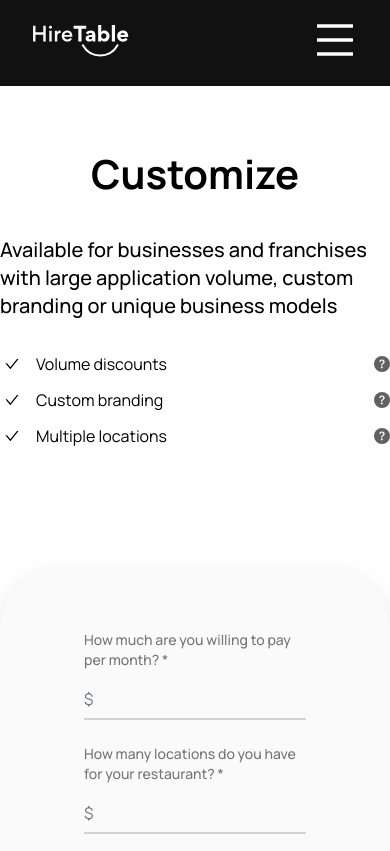
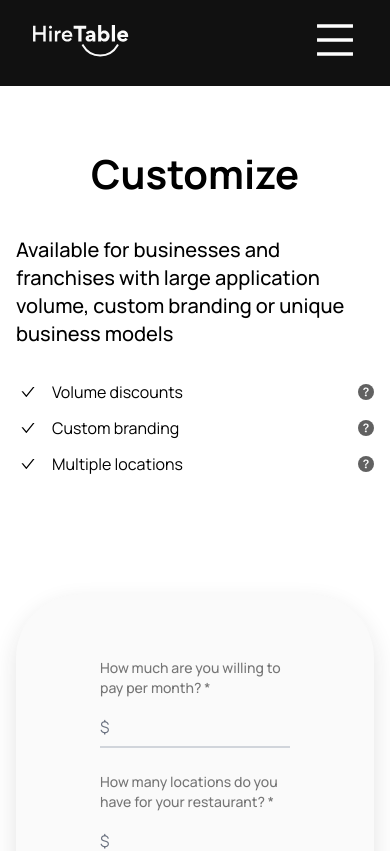
Before and after one commit to phuoctrung96/hiretable-landing-web, a Next.js app: page /customize/customize in a window 390 px wide. Shown: the top 851 px of the page. Built offline with nearby package versions, Linux system fonts and the light colour scheme.

Commit message:
fix pricing, deal page

```diff
--- a/src/pages/customize/customize.page.tsx
+++ b/src/pages/customize/customize.page.tsx
@@ -10,7 +10,7 @@ const Customize: NextPage = () => {
   return (
     <div className="flex flex-col h-screen">
       <Header />
-      <main className="flex flex-auto mt-20 sm:flex-row flex-col items-start justify-between max-w-[1200px] mx-auto py-16 gap-[74px]">
+      <main className="flex flex-auto mt-20 sm:flex-row flex-col items-start justify-between max-w-[1200px] mx-4 sm:mx-auto py-16 gap-[74px]">
         <div className="flex flex-col justify-start flex-1 mb-8 ">
           <p className=" font-bold sm:text-[106px] text-[40px] flex-grow-0 text-center sm:text-left leading-[150%] whitespace-nowrap">
             Customize
--- a/src/pages/deal/deal.page.tsx
+++ b/src/pages/deal/deal.page.tsx
@@ -10,7 +10,7 @@ const Deal: NextPage = () => {
   return (
     <div className="flex flex-col h-screen">
       <Header />
-      <main className="flex flex-auto mt-20 sm:flex-row flex-col items-start justify-between max-w-[1200px] mx-auto py-16 gap-[74px]">
+      <main className="flex flex-auto mt-20 sm:flex-row flex-col items-start justify-between max-w-[1200px] mx-4 sm:mx-auto  py-16 gap-[74px]">
         <div className="flex flex-col justify-start flex-1 mb-8 ">
           <p className=" font-bold sm:text-[106px] text-[40px] flex-grow-0 text-center sm:text-left leading-[150%] whitespace-nowrap">
             Make a <span className="text-[#FCEA10]">deal</span>
--- a/src/pages/pricing/pricing.page.tsx
+++ b/src/pages/pricing/pricing.page.tsx
@@ -88,8 +88,10 @@ const Pricing: NextPage = () => {
             </div>
           </div>
         </div>
-        <ComparationTable data={PricingPlans} />
-        <FAQs />
+        <div className='mx-2'>
+          <ComparationTable data={PricingPlans} />
+          <FAQs />
+        </div>
       </main>
       <Footer isCircle={true} />
     </div>
```
